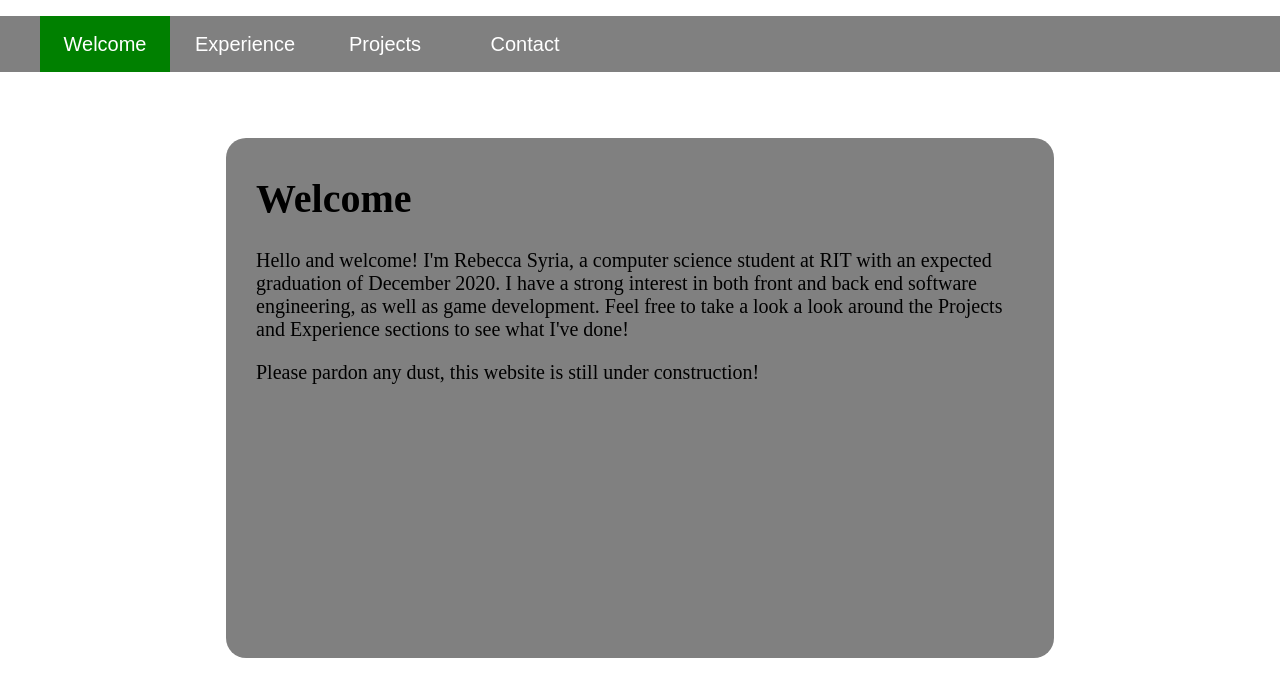
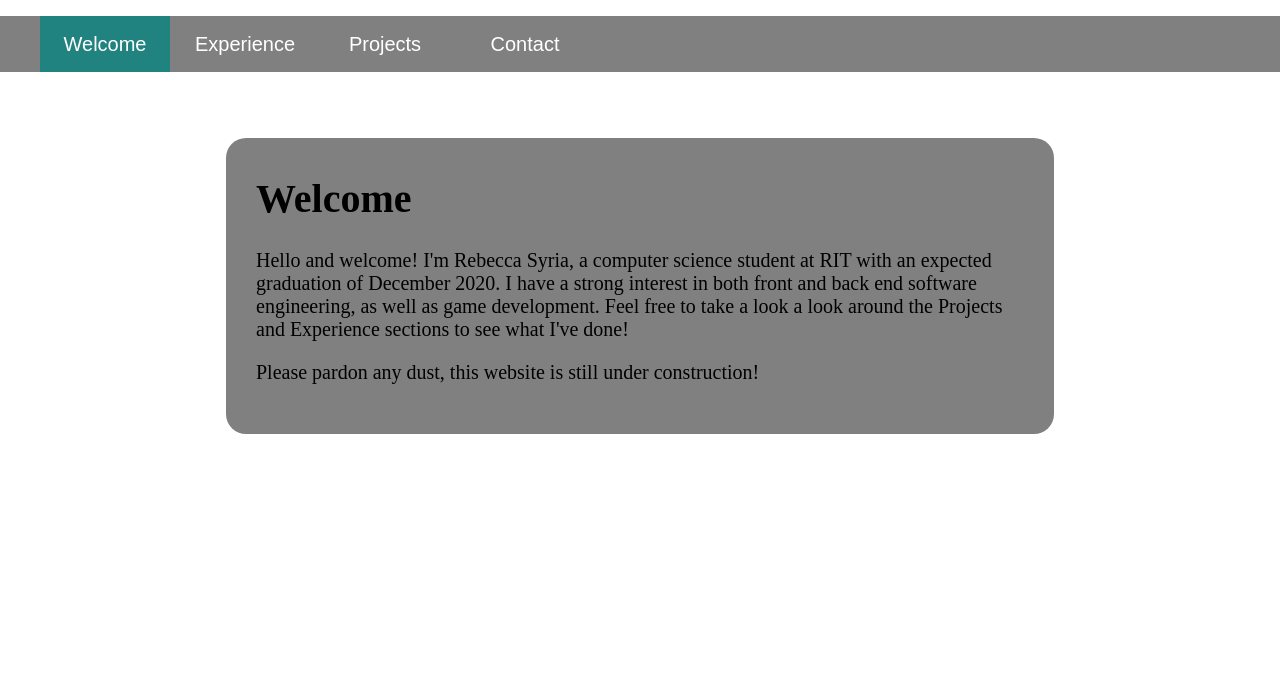
Before and after one commit to RebeccaSyria/Website, an Angular app: page / in a window 1280 px wide. In both pictures the pointer is over the button "Welcome". Shown: the top 696 px of the page. Built offline with nearby package versions, Linux system fonts and the light colour scheme; a web font is replaced by a local one.

Commit message:
Changed Colors

```diff
--- a/src/app/card/card.component.scss
+++ b/src/app/card/card.component.scss
@@ -1,5 +1,4 @@
 .card {
-    height: 60vh;
     width: 60vw;
     background-color: grey;
     text-align: left;
--- a/src/app/hamburger-button/hamburger-button.component.scss
+++ b/src/app/hamburger-button/hamburger-button.component.scss
@@ -8,7 +8,7 @@ button {
     border: none;
     color: white;
     &:hover {
-        background-color: green;
+        background-color: #218380;
     }
 }
 ul {
--- a/src/app/nav-link/nav-link.component.scss
+++ b/src/app/nav-link/nav-link.component.scss
@@ -7,10 +7,10 @@ button {
     border: none;
     color: white;
     &:hover {
-        background-color: green;
+        background-color: #218380;
     }
 }
 
 .active {
-    background-color: blue;
+    background-color: #8F2D56;
 }
```
